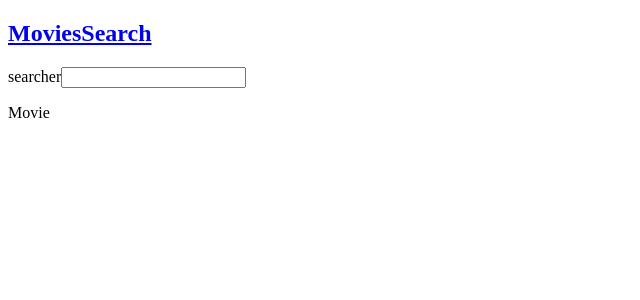
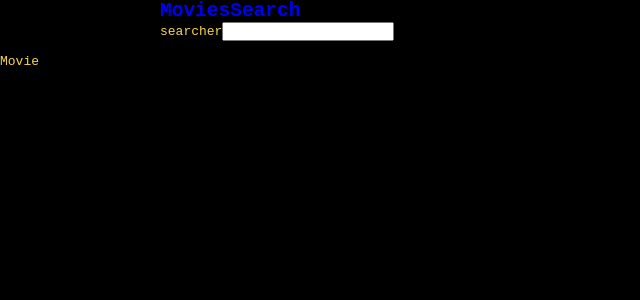
Before and after one commit to rovicz/MustWatch, a React (Vite) app: page /movie/1 in a window 1280 px wide. Shown: the top 300 px of the page, without its empty margins (0-640 px from the left). Built offline with nearby package versions, Linux system fonts and the light colour scheme.

Commit message:
api working at beggining, need a lot more of work.

```diff
--- a/src/Components/Navbar.tsx
+++ b/src/Components/Navbar.tsx
@@ -6,7 +6,7 @@ const Navbar = () => {
   const [searcher, setSearcher] = React.useState("");
 
   return (
-    <div>
+    <div className="container">
       <nav id="navbar">
         <h2>
           <Link to="/">MoviesSearch</Link>
--- a/src/Pages/Home.tsx
+++ b/src/Pages/Home.tsx
@@ -1,7 +1,53 @@
 import React from "react";
 
+const moviesURL = import.meta.env.VITE_API;
+const apiKey = import.meta.env.VITE_API_KEY;
+const movieIMG = import.meta.env.VITE_IMG;
+
+type IMovies = {
+  id: number;
+  title: string;
+  vote_count: number;
+  poster_path: string;
+  overview: string;
+};
+
 const Home = () => {
-  return <div>Home</div>;
+  const [bestMovies, setBestMovies] = React.useState<IMovies[] | null>([]);
+
+  const getBestMovies = async (url: string) => {
+    const r = await fetch(url);
+    const data = await r.json();
+
+    setBestMovies(data.results);
+  };
+
+  React.useEffect(() => {
+    const bestMoviesURL = `${moviesURL}top_rated?${apiKey}`;
+    getBestMovies(bestMoviesURL);
+    console.log(getBestMovies(bestMoviesURL));
+  }, []);
+
+  if (!bestMovies) return null;
+  return (
+    <div className="container">
+      <h2>Best Movies:</h2>
+      <div className="movies-box">
+        {bestMovies.length === 0 && <p>Loading...</p>}
+        {bestMovies.length > 0 &&
+          bestMovies.map((movie) => (
+            <ul key={movie.id}>
+              <li>
+                <img src={movieIMG + movie.poster_path} alt={movie.title} />
+              </li>
+              <li>
+                <p>Title: {movie.title}</p>
+              </li>
+            </ul>
+          ))}
+      </div>
+    </div>
+  );
 };
 
 export default Home;
--- a/src/main.tsx
+++ b/src/main.tsx
@@ -6,6 +6,7 @@ import { BrowserRouter, Routes, Route } from "react-router-dom";
 import Home from "./Pages/Home.tsx";
 import Movie from "./Pages/Movie.tsx";
 import Search from "./Pages/Search.tsx";
+import "./style.css";
 
 ReactDOM.createRoot(document.getElementById("root")!).render(
   <React.StrictMode>
@@ -18,5 +19,5 @@ ReactDOM.createRoot(document.getElementById("root")!).render(
         </Route>
       </Routes>
     </BrowserRouter>
-  </React.StrictMode>,
+  </React.StrictMode>
 );
--- a/src/style.css
+++ b/src/style.css
@@ -0,0 +1,53 @@
+* {
+  font-family: monospace;
+  box-sizing: border-box;
+  margin: 0;
+  padding: 0;
+}
+
+html {
+  --color-1: #000;
+  --color-2: #f7d354;
+  --color-3: #b8930c;
+  --fontsize-1: 1.125rem;
+  --fontsize-2: 1.5rem;
+}
+
+.container {
+  max-width: 960px;
+  margin: 0 auto;
+  display: flex;
+}
+
+@media (max-width: 739px) {
+  .container {
+    flex-direction: column;
+    max-width: 360px;
+  }
+}
+
+a {
+  text-decoration: none;
+}
+
+body {
+  background: var(--color-1);
+  color: var(--color-2);
+  transition: 0.5s;
+}
+
+a:hover {
+  color: var(--color-3);
+}
+
+a:visited {
+  color: inherit;
+}
+
+ul {
+  list-style-type: none;
+}
+
+.movies-box {
+  flex-direction: column;
+}
```
Also changed, not shown: src/Components/MovieCard.tsx (added, +14 -0 lines), 1 other file (tests, documents, lock files or other folders).
